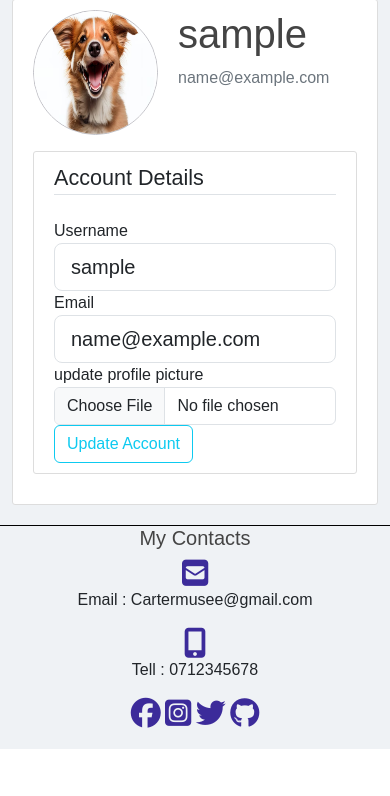
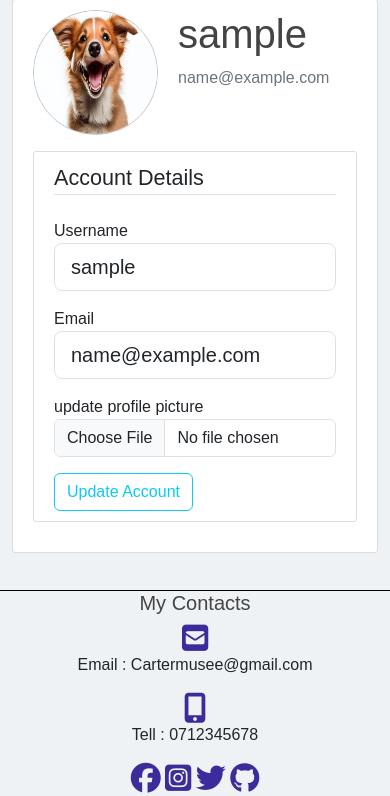
Before and after one commit to cartermusee/Blog_post_project, a Flask app: page /account in a window 390 px wide. Shown: the part 95-891 px from the top of the page. Before the commit the page ends 844 px from the top, so only its background shows below. Run offline with Flask 3, Linux system fonts and the light colour scheme; the visitor is signed in with stand-in values (Sample User, id 1); some libraries are stand-ins or nearby versions.

Commit message:
worked on responsive side

```diff
--- a/config.py
+++ b/config.py
@@ -2,8 +2,7 @@ import os
 
 basedir = os.path.abspath(os.path.dirname(__file__))
 
-from dotenv import load_dotenv
-load_dotenv()
+
 
 
 class Config(object):
--- a/flaskblog/static/main.css
+++ b/flaskblog/static/main.css
@@ -6,6 +6,9 @@
 }
 body{
   background: rgb(239, 242, 245);
+}
+.account{
+  height: 100vh;
 }
 .navigation{
   color: black;
@@ -107,6 +110,8 @@ li a:hover::after{
     right: 0;
     border: 2px solid black;
     display: none;
+    background: #444444;
+    color: white;
   }
   .show{
       display: block;
@@ -119,16 +124,17 @@ li a:hover::after{
       font-size: 25px;
   }
 
-  .search{
-    top: 0;
-
-  }
-
   .search-section h3{
     display: none;
   }
+  .search-section p{
+    display: inline;
+  }
   .hm{
     margin-top: 5rem;
+  }
+  .account{
+    height: 70vh;
   }
 
 }
--- a/flaskblog/templates/account.html
+++ b/flaskblog/templates/account.html
@@ -1,5 +1,6 @@
 {% extends "layout.html" %}
 {% block body%}
+    <div class="account">
         <div class="content-section">
             <div class="media">
                 <img class="rounded-circle account-img" src="{{ image_file }}" alt="" >
@@ -26,7 +27,7 @@
                                     {% endfor %}
                                 </div>
                             {% else %}
-                            {{ form.username(class="form-control form-control-lg") }}
+                                {{ form.username(class="mb-3 form-control form-control-lg") }}
                             {% endif %}
                         </div>
                         <div class="form-group">
@@ -39,7 +40,7 @@
                                     {% endfor %}
                                 </div>
                             {% else %}
-                            {{ form.email(class="form-control form-control-lg") }}
+                                {{ form.email(class="mb-3 form-control form-control-lg") }}
                             {% endif %}
                         </div>
 
@@ -54,14 +55,11 @@
                             {% endif %}
                         </div>
                     </fieldset>
-                <div class="form-group">
+                    <div class="mt-3 form-group">
                         {{ form.submit(class="btn btn-outline-info") }}
                     </div>
                 </form>
             </div>
-
-
-
-
+        </div>
     </div>
 {% endblock %}
--- a/flaskblog/templates/create_post.html
+++ b/flaskblog/templates/create_post.html
@@ -1,5 +1,6 @@
 {% extends "layout.html" %}
 {% block body %}
+    <div style="height: 80vh;">
         <div class="content-section">
             <form method="POST" action="">
                 {{ form.hidden_tag() }}
@@ -33,8 +34,9 @@
                     </div>
                 </fieldset>
                 <div class="form-group">
-                {{ form.submit(class="btn btn-outline-info") }}
+                    {{ form.submit(class="mt-3 btn btn-outline-info") }}
                 </div>
             </form>
         </div>
+    </div>
 {% endblock body %}
--- a/flaskblog/templates/layout.html
+++ b/flaskblog/templates/layout.html
@@ -14,6 +14,7 @@
             <title>Blog</title>
         {% endif %}
   </head>
+
   <body>
 
     <nav class="navigation">
--- a/flaskblog/templates/login.html
+++ b/flaskblog/templates/login.html
@@ -38,7 +38,7 @@
                     </div>
                 </fieldset>
                 <div class="form-group">
-                    {{ form.submit(class="btn btn-outline-info") }}
+                    {{ form.submit(class="mt-3 mb-2 btn btn-outline-info") }}
                 </div>
                 <small class="text-muted ml-2">
                     <a href="{{url_for('reset_request')}}">Forgot password</a>
--- a/flaskblog/templates/post.html
+++ b/flaskblog/templates/post.html
@@ -1,5 +1,6 @@
 {% extends "layout.html" %}
 {% block body%}
+  <div style="height: 80vh;">
     <article class="media content-section">
       <div class="media-body">
         <div class="article-metadata">
@@ -24,7 +25,7 @@
 <div class="modal-dialog">
   <div class="modal-content">
     <div class="modal-header">
-        <h1 class="modal-title fs-5" id="deleteModalLabel">Modal title</h1>
+      <h1 class="modal-title fs-5" id="deleteModalLabel">Are you sure you want to delete</h1>
       <button type="button" class="btn-close" data-bs-dismiss="modal" aria-label="Close"></button>
     </div>
     <div class="modal-footer">
@@ -36,5 +37,5 @@
   </div>
 </div>
 </div>
-
+  </div>
 {% endblock %}
--- a/flaskblog/templates/user_post.html
+++ b/flaskblog/templates/user_post.html
@@ -1,6 +1,7 @@
 {% extends "layout.html" %}
 {% block body%}
-<h1 class="mb-3">Post by {{user.username}}({{posts.total}})</h1>
+<div style="height: 80vh;">
+  <h1 class="mb-3">Post by {{user.username}}({{posts.total}})</h1>
     {% for post in posts.items %}
     <article class="media content-section">
         <div class="media-body">
@@ -24,5 +25,6 @@
         ...
       {% endif %}
     {% endfor %}
+</div>
 
 {% endblock %}
```
Also changed, not shown: instance/site.db. Lines whose indentation alone changed are shown as unchanged.
